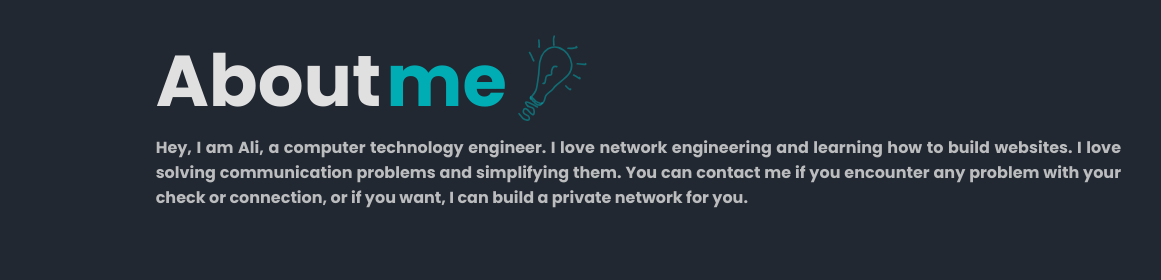
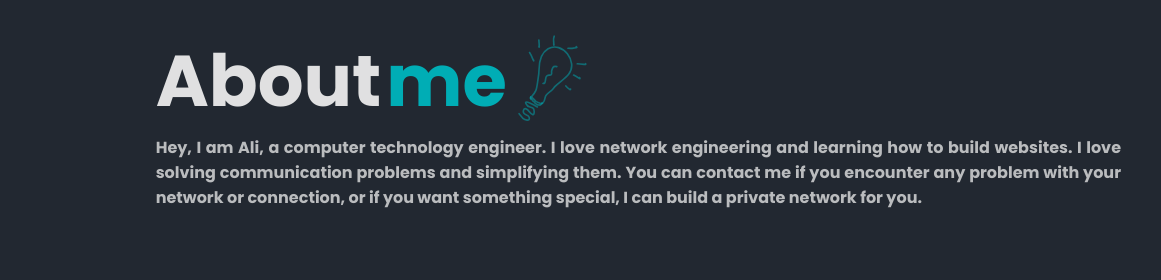
Before and after one commit to AliT129kk/My-website, a plain HTML site: page index.html in a window 1280 px wide. Shown: the part 920-1200 px from the top of the page, 119-1280 px from the left. Drawn offline with Linux system fonts and the light colour scheme.

Commit message:
Update index.html

```diff
--- a/index.html
+++ b/index.html
@@ -57,8 +57,8 @@ class="aboutMeImge">
         Hey, I am Ali, a computer technology engineer.
             I love network engineering and learning how to build websites.
             I love solving communication problems and simplifying them.
-            You can contact me if you encounter any problem with your check or connection,
-            or if you want, I can build a private network for you.
+            You can contact me if you encounter any problem with your network or connection,
+            or if you want something special, I can build a private network for you.
         </p>
     </div>
 </section >
```
